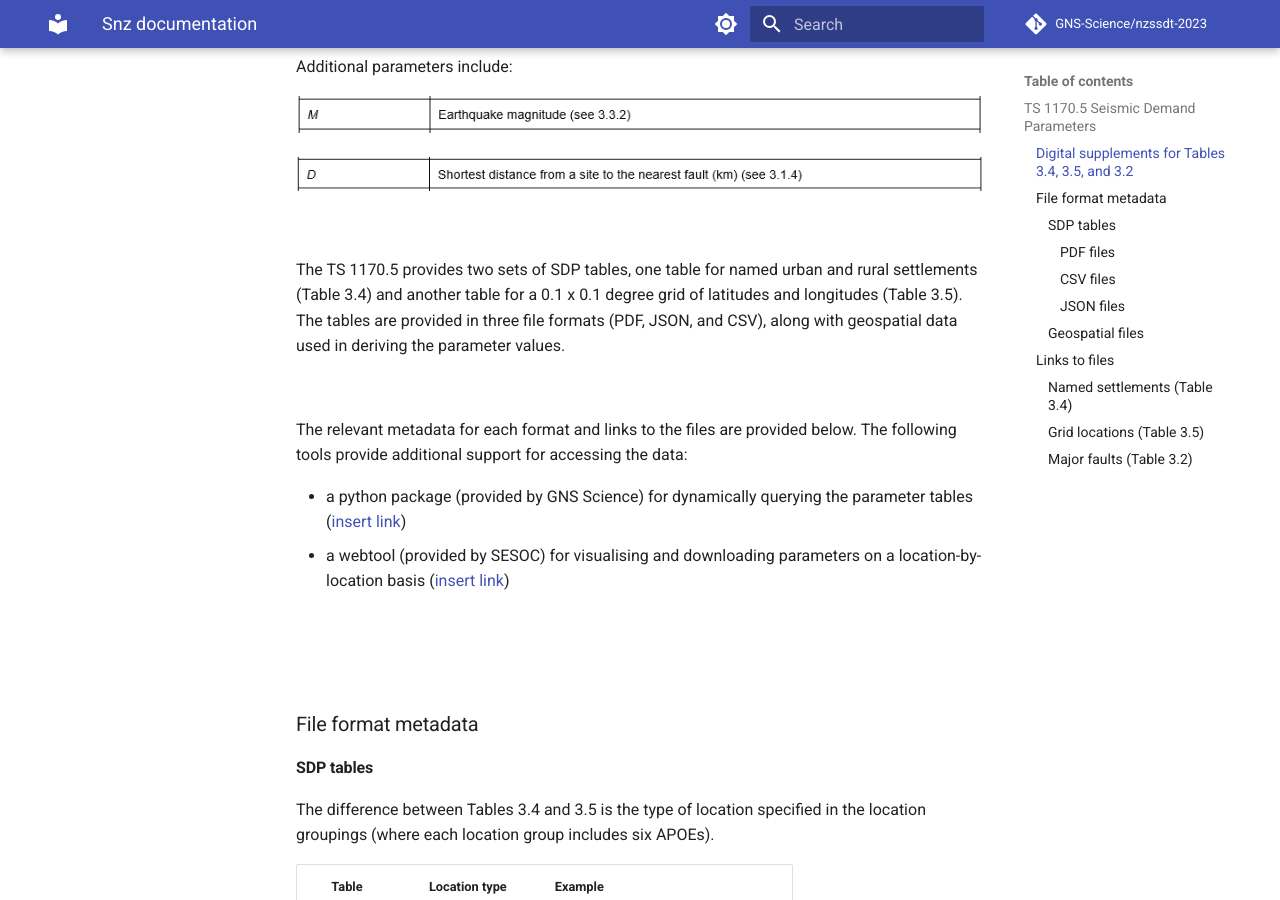
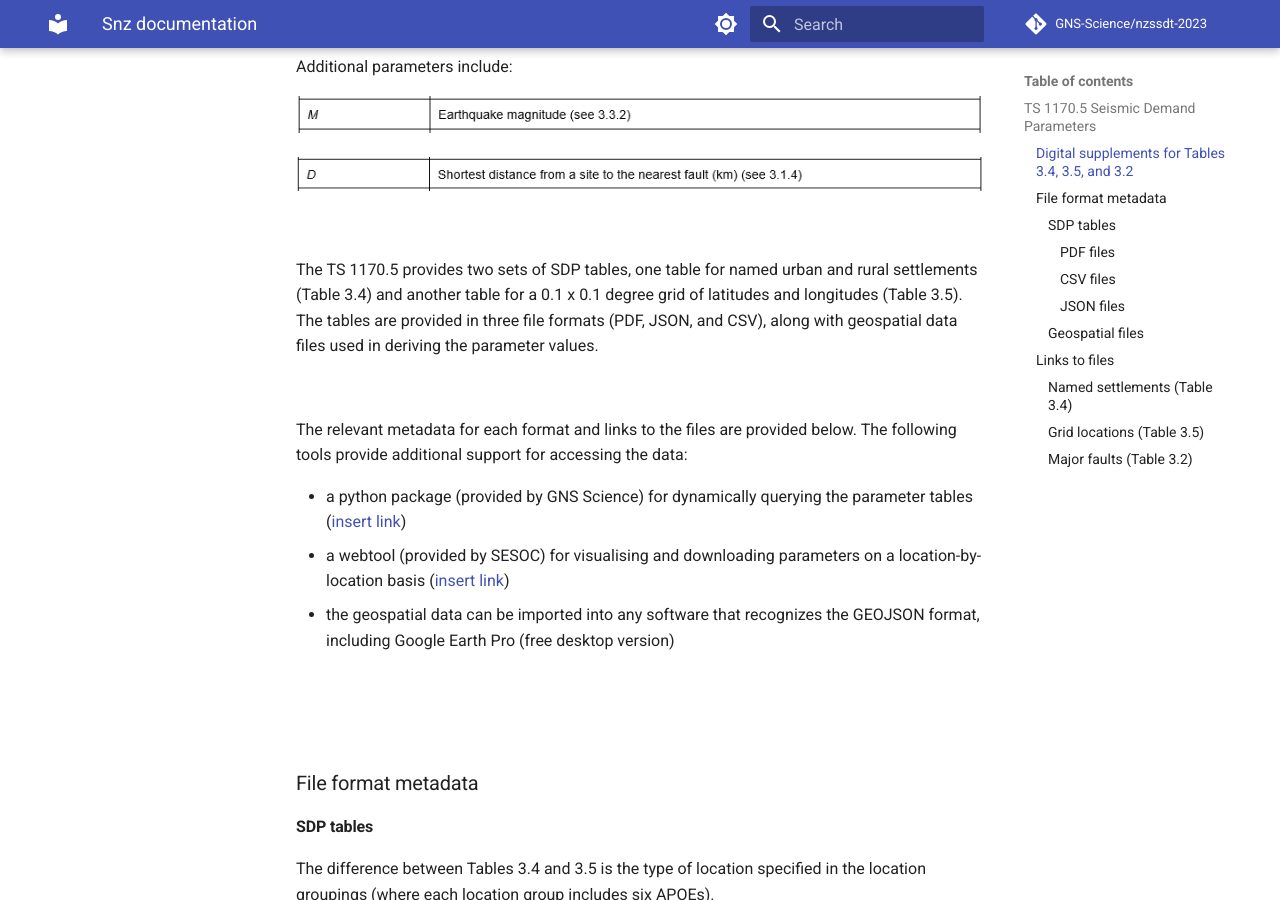
Before and after one commit to GNS-Science/TS1170.5-SDP, an MkDocs documentation site: the page built from docs/snz_documentation/snz_documentation.md, in a window 1280 px wide and 900 px high, scrolled down 980 px. Built offline with MkDocs 1.6.1 and Material for MkDocs 9.7.7, drawn with Linux system fonts in a browser that asks for light colours; comment, search, counter and statistics services are not loaded.

Commit message:
mention GoogleEarthPro

```diff
--- a/docs/snz_documentation/snz_documentation.md
+++ b/docs/snz_documentation/snz_documentation.md
@@ -22,7 +22,7 @@ Additional parameters include:
 
 <br>
 
-The TS 1170.5 provides two sets of SDP tables, one table for named urban and rural settlements (Table 3.4) and another table for a 0.1 x 0.1 degree grid of latitudes and longitudes (Table 3.5). The tables are provided in three file formats (PDF, JSON, and CSV), along with geospatial data used in deriving the parameter values.
+The TS 1170.5 provides two sets of SDP tables, one table for named urban and rural settlements (Table 3.4) and another table for a 0.1 x 0.1 degree grid of latitudes and longitudes (Table 3.5). The tables are provided in three file formats (PDF, JSON, and CSV), along with geospatial data files used in deriving the parameter values.
 
 <br>
 
@@ -30,6 +30,7 @@ The relevant metadata for each format and links to the files are provided below.
 
 - a python package (provided by GNS Science) for dynamically querying the parameter tables ([insert link]())
 - a webtool (provided by SESOC) for visualising and downloading parameters on a location-by-location basis ([insert link]())
+- the geospatial data can be imported into any software that recognizes the GEOJSON format, including Google Earth Pro (free desktop version)
 
  <br>
 
```
